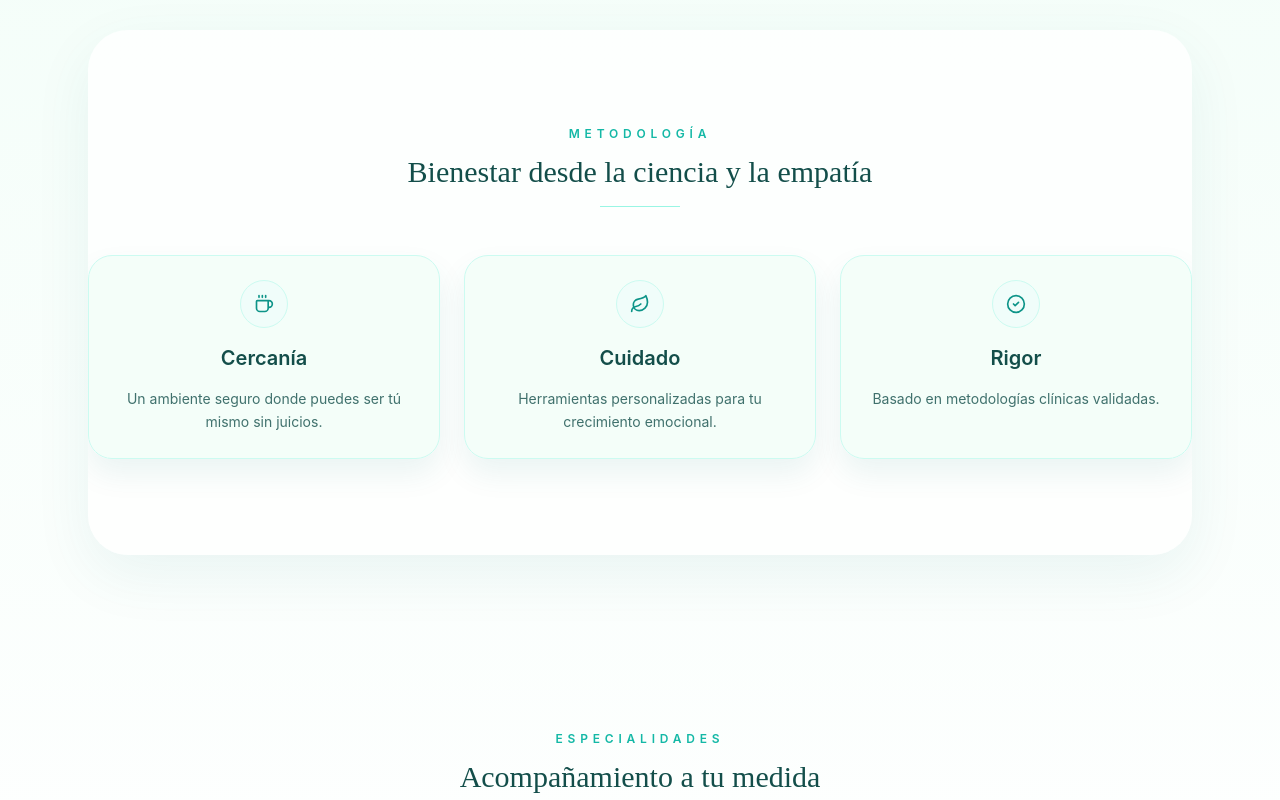
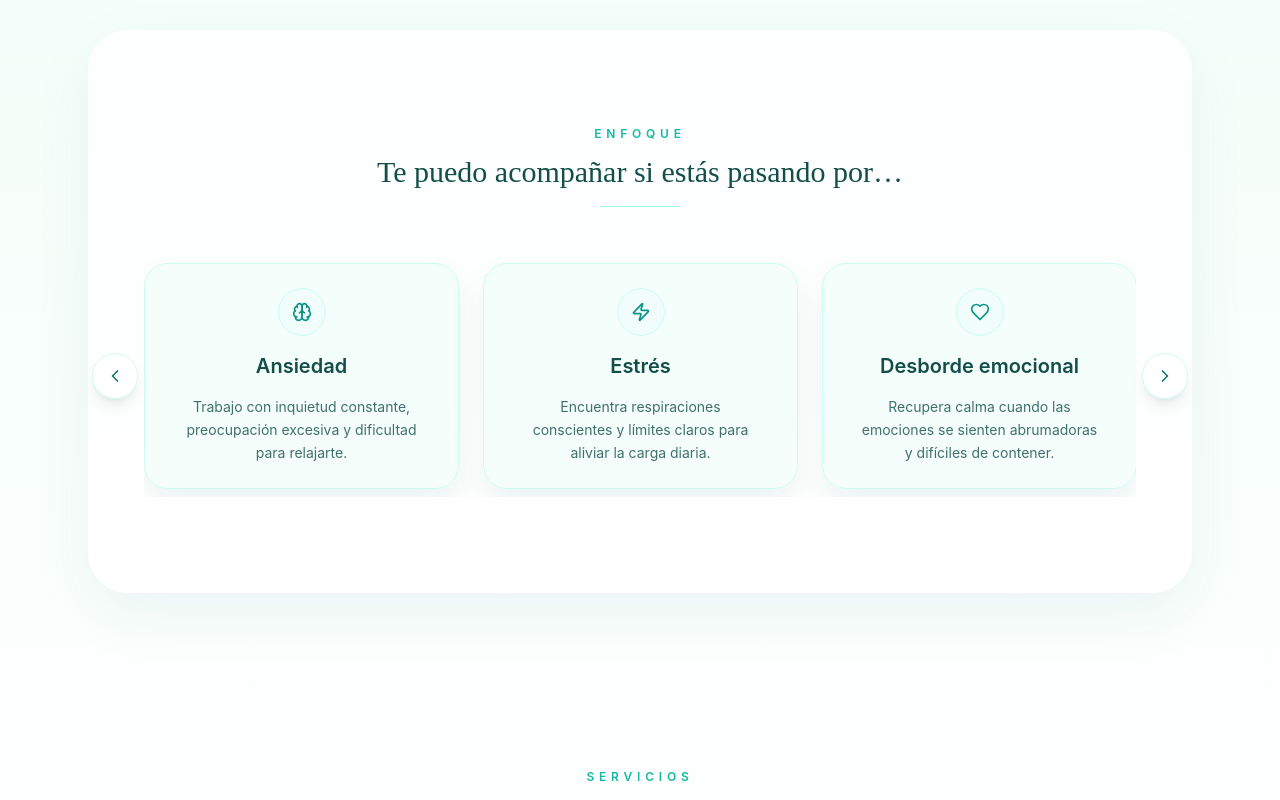
Before and after one commit to clretamales/landing-carolinavalenzuela, a React (Vite) app: page / in a window 1280 px wide. Shown: the part 840-1640 px from the top of the page. Built offline with nearby package versions, Linux system fonts and the light colour scheme.

Commit message:
correciones de card, carusel, texto y ceo

```diff
--- a/src/App.jsx
+++ b/src/App.jsx
@@ -1,4 +1,4 @@
-import { useEffect, useState } from 'react'
+import { useEffect, useRef, useState } from 'react'
 import { motion } from 'framer-motion'
 import {
   Sparkles,
@@ -7,12 +7,14 @@ import {
   MessageCircle,
   Calendar,
   Mail,
-  Coffee,
-  CheckCircle2,
   Flower2,
   Users,
   Globe,
   Star,
+  Brain,
+  Zap,
+  Compass,
+  ChevronLeft,
   ChevronRight,
   Sun,
   Moon,
@@ -66,19 +68,34 @@ const navLinks = [
 const therapeuticCards = [
   /* DUPLICAR ESTE OBJETO PARA AGREGAR OTRA CARD */
   {
-    icon: Coffee, /* CAMBIAR ICONOS AQUÍ */
-    title: 'Cercanía',
-    description: 'Un ambiente seguro donde puedes ser tú mismo sin juicios.', /* EDITAR TEXTO DE CARD AQUÍ */
+    icon: Brain, /* CAMBIAR ICONOS AQUÍ */
+    title: 'Ansiedad',
+    description: 'Trabajo con inquietud constante, preocupación excesiva y dificultad para relajarte.',
   },
   {
-    icon: Leaf, /* CAMBIAR ICONOS AQUÍ */
-    title: 'Cuidado',
-    description: 'Herramientas personalizadas para tu crecimiento emocional.', /* EDITAR TEXTO DE CARD AQUÍ */
+    icon: Zap, /* CAMBIAR ICONOS AQUÍ */
+    title: 'Estrés',
+    description: 'Encuentra respiraciones conscientes y límites claros para aliviar la carga diaria.',
   },
   {
-    icon: CheckCircle2, /* CAMBIAR ICONOS AQUÍ */
-    title: 'Rigor',
-    description: 'Basado en metodologías clínicas validadas.', /* EDITAR TEXTO DE CARD AQUÍ */
+    icon: Heart, /* CAMBIAR ICONOS AQUÍ */
+    title: 'Desborde emocional',
+    description: 'Recupera calma cuando las emociones se sienten abrumadoras y difíciles de contener.',
+  },
+  {
+    icon: Sparkles,
+    title: 'Autoestima',
+    description: 'Fomenta la autocompasión, reconoce tus logros y valida tu valor personal.',
+  },
+  {
+    icon: MessageCircle,
+    title: 'Relaciones',
+    description: 'Explora vínculos significativos para dialogar con claridad y empatía.',
+  },
+  {
+    icon: Compass,
+    title: 'Crisis personales',
+    description: 'Acompañamiento profesional cuando necesitas orientarte en decisiones y cambios.',
   },
 ]
 
@@ -161,7 +178,17 @@ const SectionHeader = ({ subtitle, title }) => (
 )
 
 export default function App() {
-  const [isDark, setIsDark] = useState(false)
+  const [isDark, setIsDark] = useState(() => {
+    if (typeof window !== 'undefined') {
+      const savedTheme = localStorage.getItem('theme')
+      if (savedTheme) {
+        return savedTheme === 'dark'
+      }
+
+      return window.matchMedia('(prefers-color-scheme: dark)').matches
+    }
+    return false
+  })
   const [isScrolled, setIsScrolled] = useState(false)
   const [flippedCards, setFlippedCards] = useState({})
   const [isContactModalOpen, setIsContactModalOpen] = useState(false)
@@ -171,6 +198,8 @@ export default function App() {
     email: '',
     message: '',
   })
+  const enfoqueScrollRef = useRef(null)
+  const manualThemeChangeRef = useRef(false)
 
   const toggleServiceCard = (index, value) => {
     setFlippedCards((prev) => ({
@@ -201,11 +230,47 @@ export default function App() {
     closeContactModal()
   }
 
+  const scrollEnfoque = (direction) => {
+    const container = enfoqueScrollRef.current
+    if (!container) return
+
+    const cardWidth = 340
+    const maxScroll = container.scrollWidth - container.clientWidth
+
+    let newScroll = container.scrollLeft + direction * cardWidth
+
+    if (newScroll >= maxScroll - 5) {
+      // llegó al final → volver al inicio
+      container.scrollTo({ left: 0, behavior: 'smooth' })
+      return
+    }
+
+    if (newScroll <= 0) {
+      // llegó al inicio → ir al final
+      container.scrollTo({ left: maxScroll, behavior: 'smooth' })
+      return
+    }
+
+    container.scrollTo({ left: newScroll, behavior: 'smooth' })
+  }
+
+  const toggleTheme = () => {
+    manualThemeChangeRef.current = true
+    setIsDark((prev) => !prev)
+  }
+
   useEffect(() => {
     const onScroll = () => setIsScrolled(window.scrollY > 30)
     window.addEventListener('scroll', onScroll, { passive: true })
     return () => window.removeEventListener('scroll', onScroll)
   }, [])
+
+  useEffect(() => {
+    if (!manualThemeChangeRef.current) return
+
+    localStorage.setItem('theme', isDark ? 'dark' : 'light')
+    manualThemeChangeRef.current = false
+  }, [isDark])
 
   useEffect(() => {
     if (!isContactModalOpen) return undefined
@@ -225,6 +290,21 @@ export default function App() {
     window.addEventListener('keydown', onKeyDown)
     return () => window.removeEventListener('keydown', onKeyDown)
   }, [isContactModalOpen])
+
+  useEffect(() => {
+    const media = window.matchMedia('(prefers-color-scheme: dark)')
+
+    const handleChange = (event) => {
+      const savedTheme = localStorage.getItem('theme')
+      if (!savedTheme) {
+        setIsDark(event.matches)
+      }
+    }
+
+    media.addEventListener('change', handleChange)
+
+    return () => media.removeEventListener('change', handleChange)
+  }, [])
   /* NAVBAR STICKY AQUÍ */
 
   return (
@@ -281,7 +361,7 @@ export default function App() {
             {/* AJUSTES RESPONSIVE DEL NAVBAR AQUÍ */}
             <div className="flex items-center gap-3">
               <button
-                onClick={() => setIsDark((prev) => !prev)}
+                onClick={toggleTheme}
                 className="rounded-full border border-teal-200/60 bg-white/60 p-2 shadow-sm transition hover:scale-105 dark:border-slate-700 dark:bg-slate-900/60"
                 aria-label="Cambiar modo de color"
               >
@@ -412,8 +492,21 @@ export default function App() {
             className="py-24 bg-white/80 rounded-[40px] shadow-[0_20px_60px_rgba(15,118,110,0.07)] relative overflow-hidden dark:bg-slate-900/80 dark:shadow-[0_25px_70px_rgba(2,63,67,0.6)]"
           >
             {/* AJUSTAR PADDING, COLORES O SOMBRAS DE ESTA SECCIÓN AQUÍ */}
-            <SectionHeader subtitle="Metodología" title="Bienestar desde la ciencia y la empatía" />
-            <div className="mt-12 grid gap-6 md:grid-cols-3">
+            <SectionHeader subtitle="Enfoque" title="Te puedo acompañar si estás pasando por…" />
+            <div className="relative mt-12 overflow-hidden px-10 sm:px-12 lg:px-14">
+              <button
+                type="button"
+                onClick={() => scrollEnfoque(-1)}
+                className="absolute left-1 top-1/2 z-20 -translate-y-1/2 rounded-full border border-teal-100 bg-white/90 p-3 text-teal-700 shadow-lg shadow-teal-900/10 transition-all duration-300 hover:-translate-y-1 hover:bg-white hover:text-teal-800 hover:shadow-xl dark:border-white/10 dark:bg-slate-950/90 dark:text-teal-200 dark:hover:bg-slate-900"
+                aria-label="Desplazar enfoque hacia la izquierda"
+              >
+                <ChevronLeft size={20} />
+              </button>
+
+              <div
+                ref={enfoqueScrollRef}
+                className="flex gap-6 overflow-x-auto scroll-smooth snap-x snap-mandatory py-2 [-ms-overflow-style:none] [scrollbar-width:none] [&::-webkit-scrollbar]:hidden"
+              >
                 {therapeuticCards.map((card) => (
                   <motion.article
                     key={card.title}
@@ -422,17 +515,27 @@ export default function App() {
                     whileHover={{ y: -10 }}
                     viewport={{ once: true }}
                     transition={{ duration: 0.6 }}
-                  className="group flex transform-gpu flex-col items-center gap-4 rounded-3xl border border-teal-100 bg-emerald-50/50 p-6 text-center shadow-[0_15px_30px_rgba(15,118,110,0.08)] transition-all duration-300 ease-out hover:shadow-xl hover:border-teal-200/90 hover:bg-gradient-to-br hover:from-teal-50 hover:to-white dark:border-white/10 dark:bg-slate-900/50 dark:shadow-[0_15px_35px_rgba(2,63,67,0.45)] dark:hover:border-teal-400/30 dark:hover:from-slate-800 dark:hover:to-slate-900"
+                    className="group flex min-h-[180px] w-[315px] min-w-[315px] snap-start flex-none flex-col items-center gap-4 rounded-3xl border border-teal-100 bg-emerald-50/50 p-6 text-center shadow-[0_15px_30px_rgba(15,118,110,0.08)] transition-all duration-300 ease-out hover:shadow-xl hover:border-teal-200/90 hover:bg-gradient-to-br hover:from-teal-50 hover:to-white dark:border-white/10 dark:bg-slate-900/50 dark:shadow-[0_15px_35px_rgba(2,63,67,0.45)] dark:hover:border-teal-400/30 dark:hover:from-slate-800 dark:hover:to-slate-900"
                   >
                     <div className="mx-auto flex h-12 w-12 items-center justify-center rounded-full border border-teal-100 bg-teal-50 text-teal-600 transition-all duration-500 group-hover:bg-teal-100 dark:border-slate-700 dark:bg-slate-800 dark:text-teal-300 dark:group-hover:bg-slate-700">
                       <card.icon size={20} className="transition-colors duration-500 group-hover:text-teal-700 dark:group-hover:text-teal-200" />
                     </div>
                     <h3 className="text-xl font-semibold text-teal-900 dark:text-teal-100">{card.title}</h3>
-                  <p className="text-sm text-teal-900/80 leading-relaxed dark:text-teal-100/80">
+                    <p className="mx-auto max-w-[240px] text-sm text-teal-900/80 leading-relaxed dark:text-teal-100/80">
                       {card.description}
                     </p>
                   </motion.article>
                 ))}
+              </div>
+
+              <button
+                type="button"
+                onClick={() => scrollEnfoque(1)}
+                className="absolute right-1 top-1/2 z-20 -translate-y-1/2 rounded-full border border-teal-100 bg-white/90 p-3 text-teal-700 shadow-lg shadow-teal-900/10 transition-all duration-300 hover:-translate-y-1 hover:bg-white hover:text-teal-800 hover:shadow-xl dark:border-white/10 dark:bg-slate-950/90 dark:text-teal-200 dark:hover:bg-slate-900"
+                aria-label="Desplazar enfoque hacia la derecha"
+              >
+                <ChevronRight size={20} />
+              </button>
             </div>
           </section>
 
@@ -442,7 +545,7 @@ export default function App() {
           >
             {/* CAMBIAR SUBTÍTULO DE SERVICIOS AQUÍ */}
             {/* CAMBIAR TÍTULO PRINCIPAL DE SERVICIOS AQUÍ */}
-            <SectionHeader subtitle="Especialidades" title="Acompañamiento a tu medida" />
+            <SectionHeader subtitle="Servicios" title="Acompañamiento a tu medida" />
             <div className="mt-12 grid gap-6 sm:grid-cols-1 md:grid-cols-2 xl:grid-cols-4">
               {serviceCards.map((card, index) => (
                 <motion.article
@@ -532,6 +635,9 @@ export default function App() {
                   {/* CAMBIAR TEXTO DEL BOTÓN AQUÍ */}
                   Agenda tu primera sesión
                 </a>
+                <p className="mt-3 text-xs text-white/80 tracking-normal">
+                  Conversa por WhatsApp para reservar y ver disponibilidad.
+                </p>
               </div>
             </motion.div>
             {/* AJUSTAR COLORES DE LA CTA AQUÍ */}
```
Lines whose indentation alone changed are shown as unchanged.
